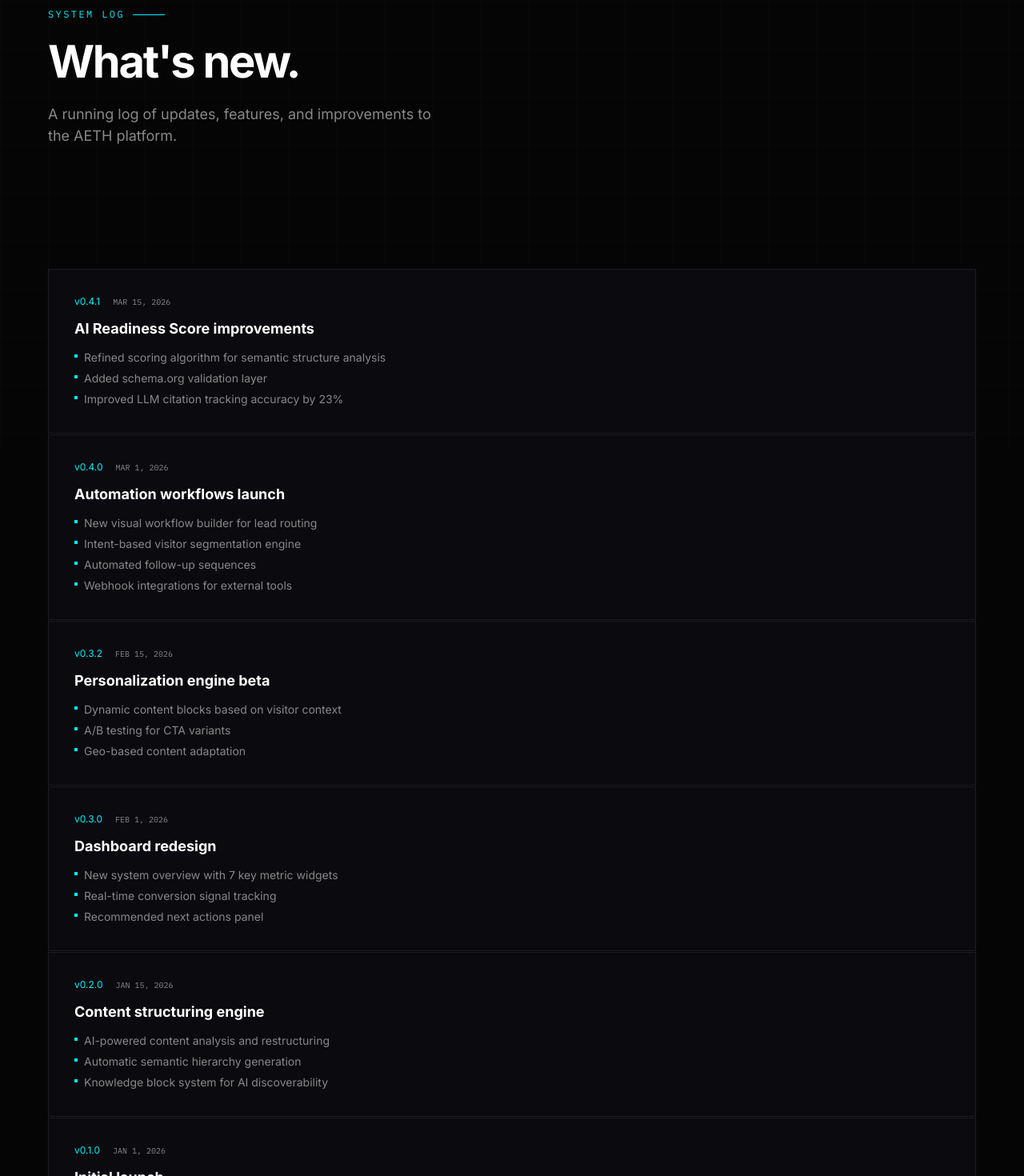
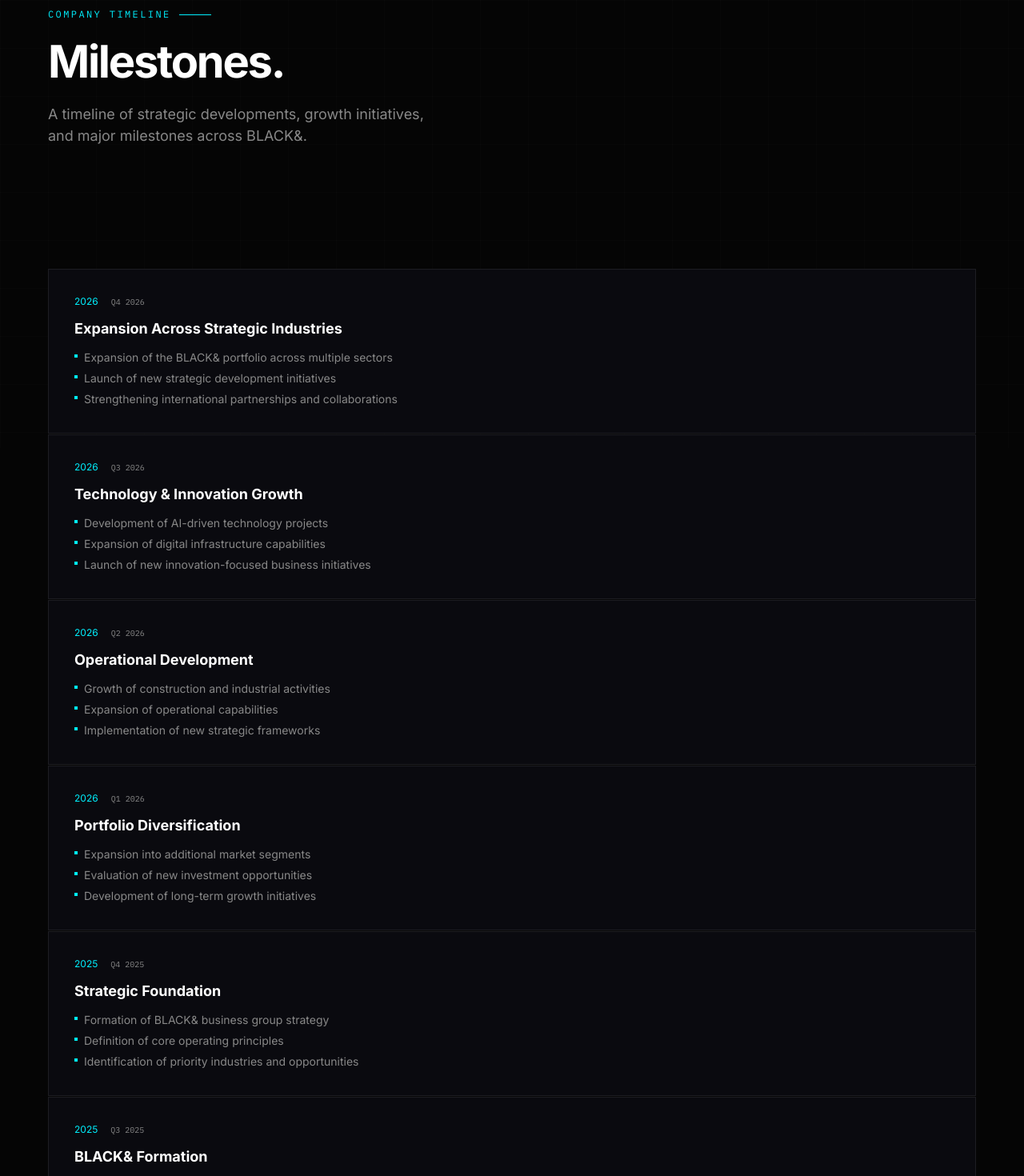
Before and after one commit to blackandb/aeth, a Next.js app: page /changelog in a window 1280 px wide. Shown: the part 240-1710 px from the top of the page at 80% size. Built offline with nearby package versions, Linux system fonts and the light colour scheme.

Commit message:
Update page.tsx

```diff
--- a/src/app/changelog/page.tsx
+++ b/src/app/changelog/page.tsx
@@ -1,44 +1,105 @@
 import type { Metadata } from "next";
 
 export const metadata: Metadata = {
-  title: "Changelog — AETH",
-  description: "Track every update, improvement, and new feature shipped in the AETH platform.",
+  title: "Milestones — BLACK&",
+  description: "Key milestones, strategic developments, and major initiatives across the BLACK& ecosystem.",
 };
 
 const entries = [
-  { version: "0.4.1", date: "Mar 15, 2026", title: "AI Readiness Score improvements", changes: ["Refined scoring algorithm for semantic structure analysis", "Added schema.org validation layer", "Improved LLM citation tracking accuracy by 23%"] },
-  { version: "0.4.0", date: "Mar 1, 2026", title: "Automation workflows launch", changes: ["New visual workflow builder for lead routing", "Intent-based visitor segmentation engine", "Automated follow-up sequences", "Webhook integrations for external tools"] },
-  { version: "0.3.2", date: "Feb 15, 2026", title: "Personalization engine beta", changes: ["Dynamic content blocks based on visitor context", "A/B testing for CTA variants", "Geo-based content adaptation"] },
-  { version: "0.3.0", date: "Feb 1, 2026", title: "Dashboard redesign", changes: ["New system overview with 7 key metric widgets", "Real-time conversion signal tracking", "Recommended next actions panel"] },
-  { version: "0.2.0", date: "Jan 15, 2026", title: "Content structuring engine", changes: ["AI-powered content analysis and restructuring", "Automatic semantic hierarchy generation", "Knowledge block system for AI discoverability"] },
-  { version: "0.1.0", date: "Jan 1, 2026", title: "Initial launch", changes: ["Core page builder with visual editor", "Template library with 12 industry presets", "Basic analytics dashboard", "Custom domain support"] },
+  {
+    version: "2026",
+    date: "Q4 2026",
+    title: "Expansion Across Strategic Industries",
+    changes: [
+      "Expansion of the BLACK& portfolio across multiple sectors",
+      "Launch of new strategic development initiatives",
+      "Strengthening international partnerships and collaborations",
+    ],
+  },
+  {
+    version: "2026",
+    date: "Q3 2026",
+    title: "Technology & Innovation Growth",
+    changes: [
+      "Development of AI-driven technology projects",
+      "Expansion of digital infrastructure capabilities",
+      "Launch of new innovation-focused business initiatives",
+    ],
+  },
+  {
+    version: "2026",
+    date: "Q2 2026",
+    title: "Operational Development",
+    changes: [
+      "Growth of construction and industrial activities",
+      "Expansion of operational capabilities",
+      "Implementation of new strategic frameworks",
+    ],
+  },
+  {
+    version: "2026",
+    date: "Q1 2026",
+    title: "Portfolio Diversification",
+    changes: [
+      "Expansion into additional market segments",
+      "Evaluation of new investment opportunities",
+      "Development of long-term growth initiatives",
+    ],
+  },
+  {
+    version: "2025",
+    date: "Q4 2025",
+    title: "Strategic Foundation",
+    changes: [
+      "Formation of BLACK& business group strategy",
+      "Definition of core operating principles",
+      "Identification of priority industries and opportunities",
+    ],
+  },
+  {
+    version: "2025",
+    date: "Q3 2025",
+    title: "BLACK& Formation",
+    changes: [
+      "Establishment of the BLACK& vision",
+      "Creation of long-term development roadmap",
+      "Foundation for future business growth",
+    ],
+  },
 ];
 
 export default function ChangelogPage() {
   return (
     <>
       <section className="flex min-h-[60vh] flex-col justify-center py-24">
-        <div className="eyebrow">System Log</div>
+        <div className="eyebrow">Company Timeline</div>
         <h1 className="text-[56px] font-bold leading-[0.95] tracking-[-0.04em] max-lg:text-[40px] max-md:text-[32px]">
-          What&apos;s new.
+          Milestones.
         </h1>
         <p className="mt-6 max-w-[480px] text-lg leading-[1.5] text-secondary">
-          A running log of updates, features, and improvements to the AETH platform.
+          A timeline of strategic developments, growth initiatives, and major milestones across BLACK&.
         </p>
       </section>
 
       <section className="pb-24">
         <div className="flex flex-col gap-px">
           {entries.map((entry) => (
-            <div key={entry.version} className="aeth-card">
+            <div key={`${entry.version}-${entry.date}`} className="aeth-card">
               <div className="mb-3 flex items-center gap-4">
-                <span className="font-[var(--font-mono)] text-xs text-accent-cyan">v{entry.version}</span>
+                <span className="font-[var(--font-mono)] text-xs text-accent-cyan">
+                  {entry.version}
+                </span>
                 <span className="system-label">{entry.date}</span>
               </div>
+
               <h2 className="text-lg font-bold">{entry.title}</h2>
+
               <ul className="mt-3 space-y-1.5">
                 {entry.changes.map((change, j) => (
-                  <li key={j} className="flex items-start gap-2 text-sm text-secondary">
+                  <li
+                    key={j}
+                    className="flex items-start gap-2 text-sm text-secondary"
+                  >
                     <span className="mt-1.5 inline-block h-1 w-1 shrink-0 bg-accent-cyan" />
                     {change}
                   </li>
```
